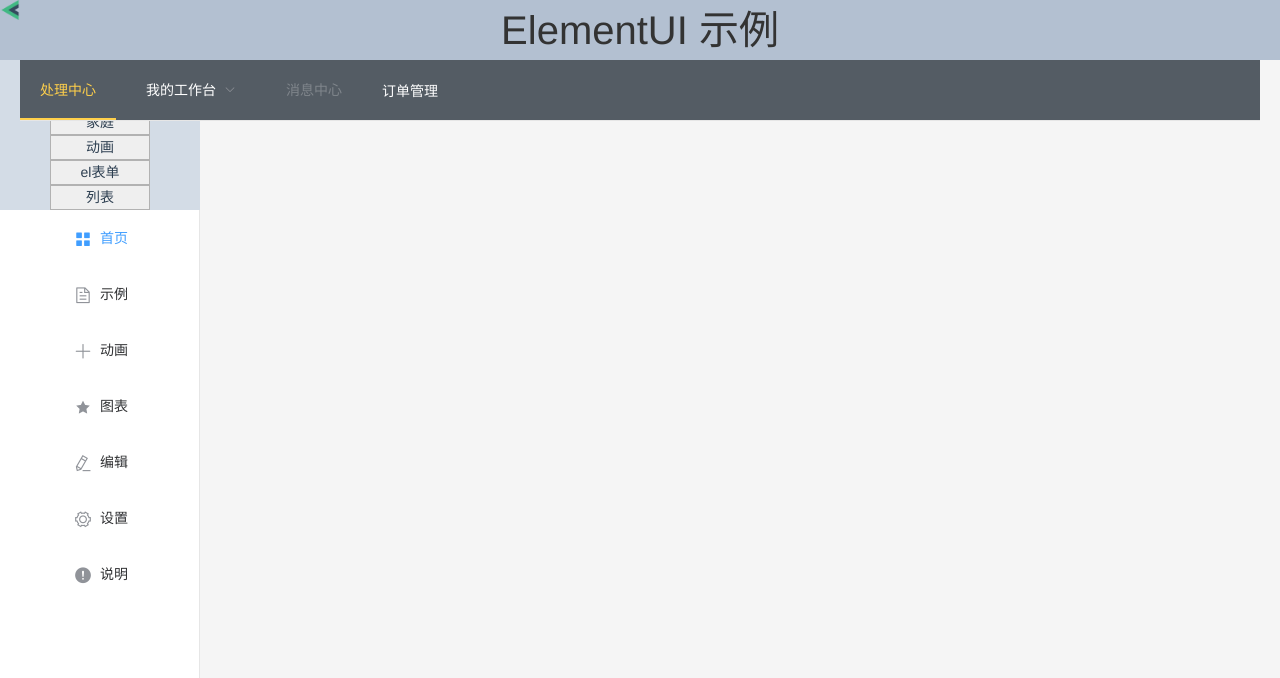
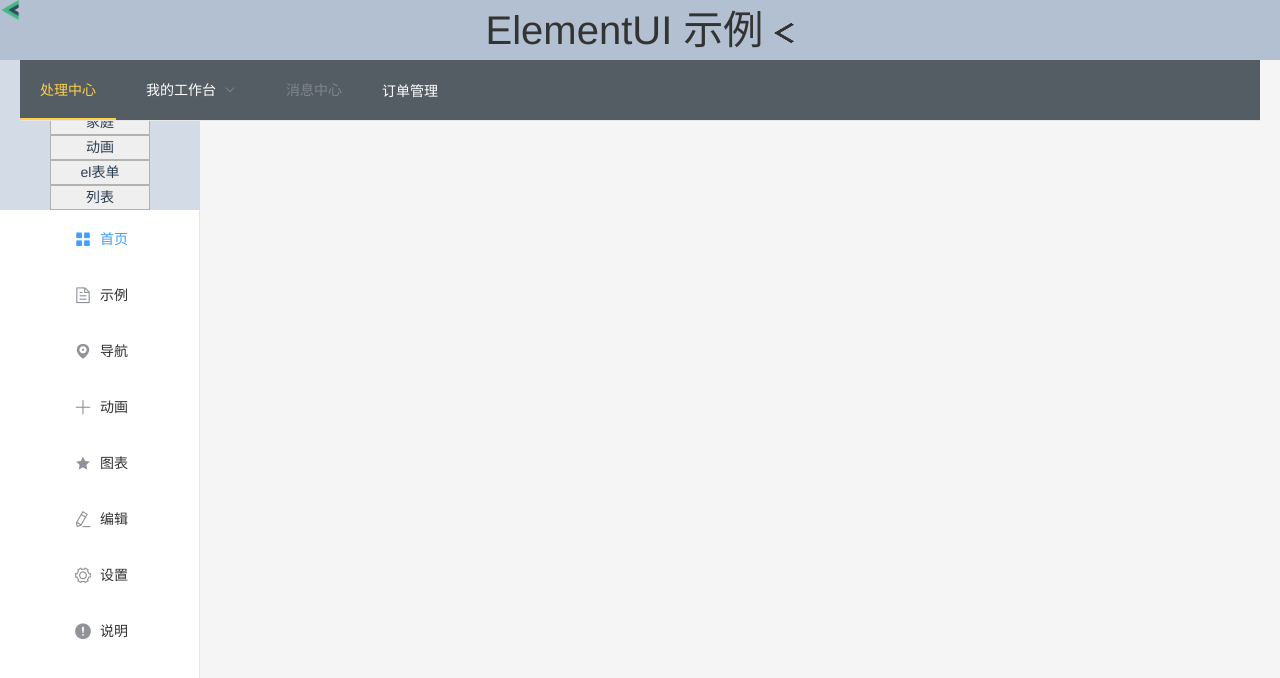
Before and after one commit to diwuning/vue_demo, a Vue app: page /elementUi in a window 1280 px wide. Shown: the top 678 px of the page. Built offline with nearby package versions, Linux system fonts and the light colour scheme; what vue-coverflow, vue-seamless-scroll would draw is missing.

Commit message:
增加侧边栏NavMenu的折叠关闭功能

```diff
--- a/src/components/ElementUI/ElementUIDemo.vue
+++ b/src/components/ElementUI/ElementUIDemo.vue
@@ -4,6 +4,8 @@
         <el-container>
             <el-header style="font-size: 40px">
                 ElementUI 示例
+                <!-- 点击此图片，可实现侧边栏菜单的折叠和关闭 -->
+                <img src="../../assets/back.png" width="20px" height="20px" @click="changeOpen()"/>
                 <el-menu
                         :default-active="activeIndex2"
                         class="el-menu-demo"
@@ -35,35 +37,44 @@
                             <button style="width: 100px; border: 1px solid #b2b2b2" @click="jump(item.path)">{{item.name}}</button>
                         </li>
                     </ul>
-                    <el-menu :default-active="defaultActive" style="min-height: 100%;" theme="dark" router>
-                        <el-menu-item index="elementUi"><i class="el-icon-menu"></i>首页</el-menu-item>
+                    <el-menu :default-active="defaultActive" style="min-height: 100%;" theme="dark" router :collapse="isCollapse">
+                        <el-menu-item index="elementUi"><i class="el-icon-menu"></i><span slot="title">首页</span></el-menu-item>
                         <el-submenu index="2">
-                            <template slot="title"><i class="el-icon-document"></i>示例</template>
+                            <template slot="title">
+                                <i class="el-icon-document"></i>
+                                <span slot="title">示例</span>
+                            </template>
                             <el-menu-item index="elButton">按钮</el-menu-item>
                             <el-menu-item index="elTable">表格</el-menu-item>
                             <el-menu-item index="elLogin">登陆</el-menu-item>
                         </el-submenu>
                         <el-submenu index="3">
-                            <template slot="title"><i class="el-icon-plus"></i>动画</template>
+                            <template slot="title">
+                                <i class="el-icon-location"></i>
+                                <span slot="title">导航</span>
+                            </template>
+                        </el-submenu>
+                        <el-submenu index="4">
+                            <template slot="title"><i class="el-icon-plus"></i><span slot="title">动画</span></template>
                             <el-menu-item index="elAnimate">Animate.css</el-menu-item>
                         </el-submenu>
-                        <el-submenu index="4">
-                            <template slot="title"><i class="el-icon-star-on"></i>图表</template>
+                        <el-submenu index="5">
+                            <template slot="title"><i class="el-icon-star-on"></i><span slot="title">图表</span></template>
                             <el-menu-item index="ninelottery">vue-seamless-scroll</el-menu-item>
                             <!-- <el-menu-item index="newMember">用户数据</el-menu-item> -->
                         </el-submenu>
-                        <el-submenu index="5">
-                            <template slot="title"><i class="el-icon-edit"></i>编辑</template>
+                        <el-submenu index="6">
+                            <template slot="title"><i class="el-icon-edit"></i><span slot="title">编辑</span></template>
                             <!-- <el-menu-item index="uploadImg">上传图片</el-menu-item> -->
                             <el-menu-item index="vueEdit">文本编辑</el-menu-item>
                         </el-submenu>
-                        <el-submenu index="6">
-                            <template slot="title"><i class="el-icon-setting"></i>设置</template>
+                        <el-submenu index="7">
+                            <template slot="title"><i class="el-icon-setting"></i><span slot="title">设置</span></template>
                             <el-menu-item index="adminSet">管理员设置</el-menu-item>
                             <!-- <el-menu-item index="sendMessage">发送通知</el-menu-item> -->
                         </el-submenu>
-                        <el-submenu index="7">
-                            <template slot="title"><i class="el-icon-warning"></i>说明</template>
+                        <el-submenu index="8">
+                            <template slot="title"><i class="el-icon-warning"></i><span slot="title">说明</span></template>
                             <el-menu-item index="explain">说明</el-menu-item>
                         </el-submenu>
                     </el-menu>
@@ -93,6 +104,7 @@
                 ],
                 asideWidth:'200px',
                 activeIndex2: '1',
+                isCollapse:false
             }
         },
         computed: {
@@ -106,6 +118,9 @@
             },
             goBack () {
                 this.$router.go(-1)
+            },
+            changeOpen() {
+                this.isCollapse = !this.isCollapse;
             }
         }
     }
@@ -130,8 +145,9 @@
         display: inline-block;
         margin: 0 10px;
     }
-    .el-menu-vertical-demo:not(.el-menu--collapse) {
-        width: 200px;
-        min-height: 400px;
-    }
+    /*可实现侧边栏菜单的折叠和关闭*/
+    /*.el-menu-vertical-demo:not(.el-menu--collapse) {*/
+    /*    width: 200px;*/
+    /*    min-height: 400px;*/
+    /*}*/
 </style>
```
